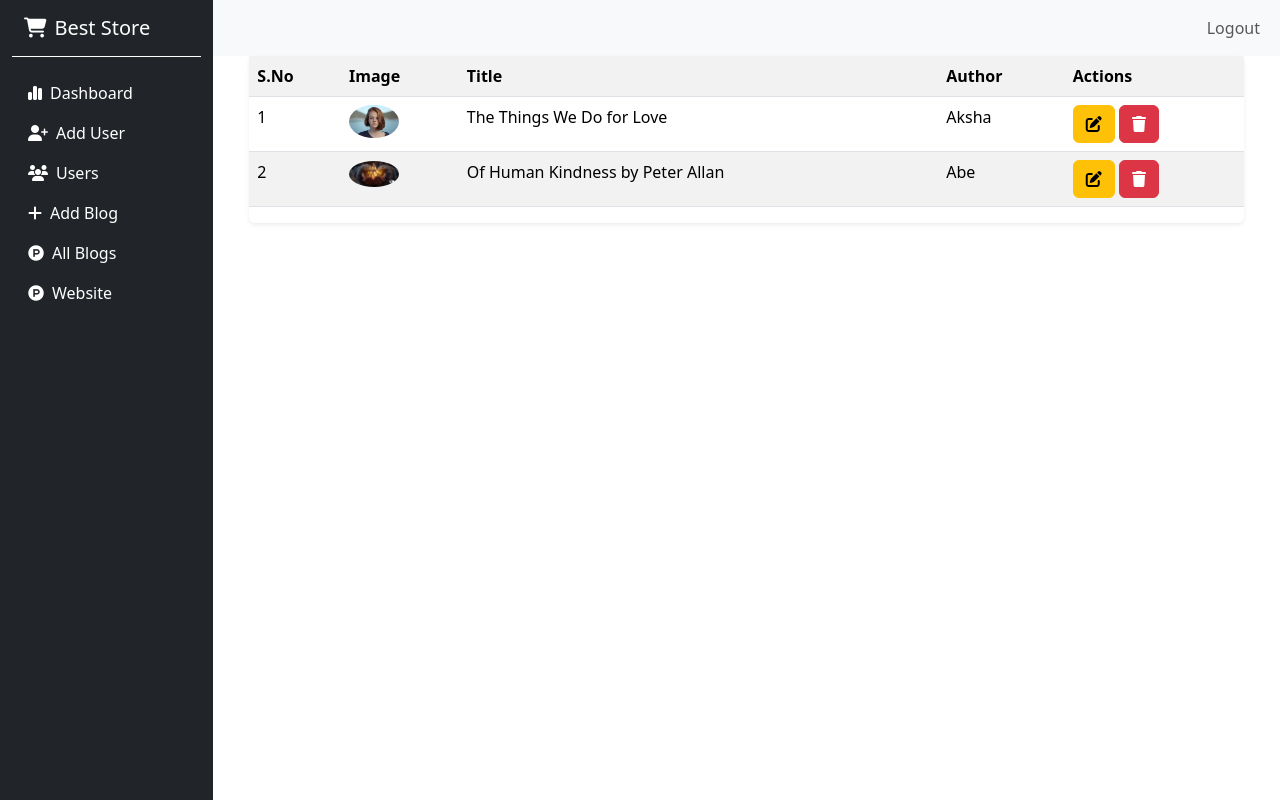
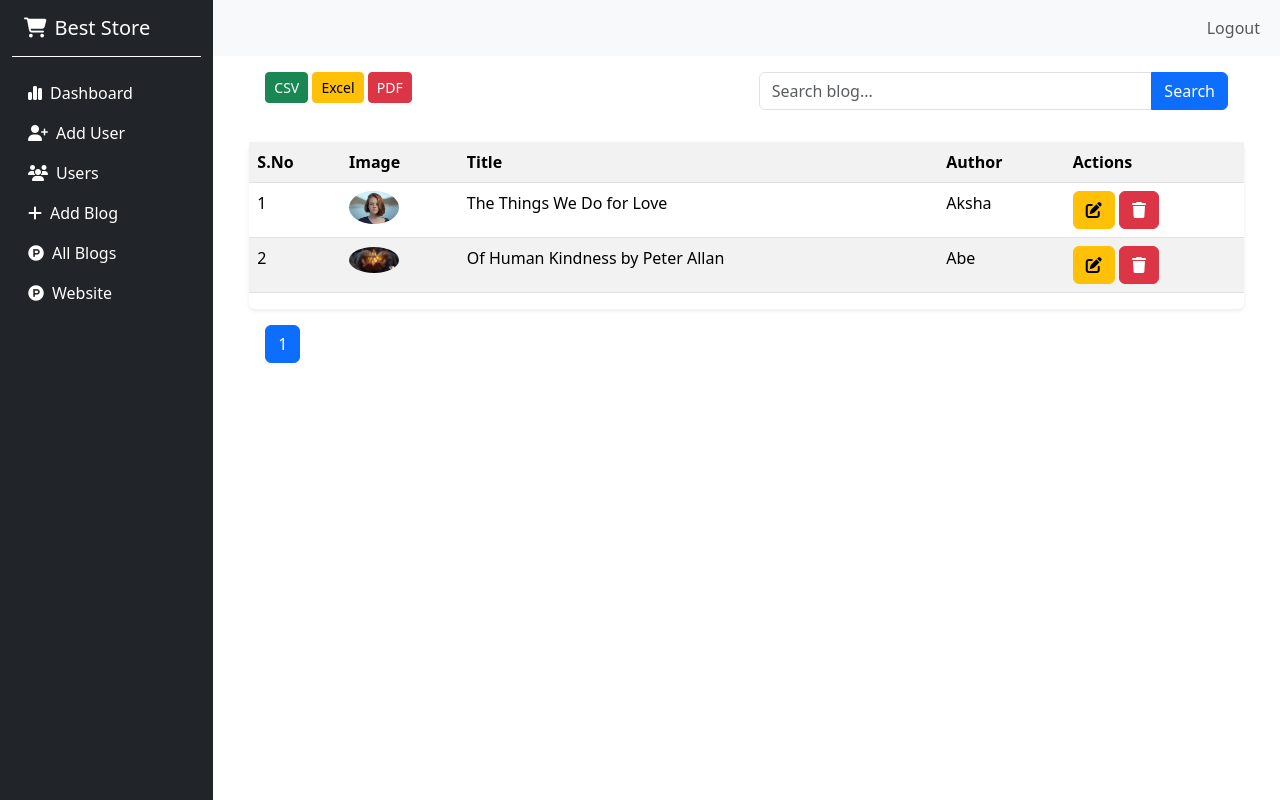
Before and after one commit to Akshaya122019/Blog_Application, a Django app: page /blog_list in a window 1280 px wide. Run offline with Django 5.2, Linux system fonts and the light colour scheme; a user stored in the database is signed in; data comes from the database, SQL or seed files in the repository; some libraries are stand-ins or nearby versions.

Commit message:
datatables

```diff
--- a/PersonalBlog/blogapp/templates/blog_list.html
+++ b/PersonalBlog/blogapp/templates/blog_list.html
@@ -2,6 +2,24 @@
 {% load static %}
 {% block content %}
 <div class="container">
+    <div class="row p-3">
+        <div class="col-md-6">
+            <div class="mb-3">
+                <a href="{% url 'export_csv' %}" class="btn btn-success btn-sm">CSV</a>
+                <a href="{% url 'export_excel' %}" class="btn btn-warning btn-sm">Excel</a>
+                <a href="{% url 'export_pdf' %}" class="btn btn-danger btn-sm">PDF</a>
+            </div>
+        </div>
+        <div class="col-md-6">
+            <form method="GET" class="mb-3">
+                <div class="input-group">
+                    <input type="text" name="q" class="form-control" placeholder="Search blog..."
+                        value="{{ search_query }}">
+                    <button class="btn btn-primary">Search</button>
+                </div>
+            </form>
+        </div>
+    </div>
     <div class="card border-0 shadow-sm">
         <table class="table table-striped">
             <tr>
@@ -22,12 +40,45 @@
                 <td>{{blog.title}}</td>
                 <td>{{blog.author}}</td>
                 <td>
-                    <a href="{% url 'blog_edit' blog.id %}" class="btn btn-warning"><i class="fa-solid fa-pen-to-square"></i></a>
-                    <a href="{% url 'blog_delete' blog.id %}" class="text-white btn btn-danger" onclick="return confirm('Are you sure you want to delete this product?');"><i class="fa-solid fa-trash"></i></a>
+                    <a href="{% url 'blog_edit' blog.id %}" class="btn btn-warning"><i
+                            class="fa-solid fa-pen-to-square"></i></a>
+                    <a href="{% url 'blog_delete' blog.id %}" class="text-white btn btn-danger"
+                        onclick="return confirm('Are you sure you want to delete this product?');"><i
+                            class="fa-solid fa-trash"></i></a>
                 </td>
             </tr>
             {% endfor %}
         </table>
     </div>
+
+    <nav class="p-3">
+        <ul class="pagination text-center">
+
+            {% if page_obj.has_previous %}
+            <li class="page-item">
+                <a class="page-link" href="?q={{ search_query }}&page={{ page_obj.previous_page_number }}">
+                    Previous
+                </a>
+            </li>
+            {% endif %}
+
+            {% for num in page_obj.paginator.page_range %}
+            <li class="page-item {% if page_obj.number == num %}active{% endif %}">
+                <a class="page-link" href="?q={{ search_query }}&page={{ num }}">
+                    {{ num }}
+                </a>
+            </li>
+            {% endfor %}
+
+            {% if page_obj.has_next %}
+            <li class="page-item">
+                <a class="page-link" href="?q={{ search_query }}&page={{ page_obj.next_page_number }}">
+                    Next
+                </a>
+            </li>
+            {% endif %}
+
+        </ul>
+    </nav>
 </div>
 {% endblock %}
--- a/PersonalBlog/blogapp/templates/dashboard.html
+++ b/PersonalBlog/blogapp/templates/dashboard.html
@@ -5,7 +5,7 @@
 <head>
     <meta charset="UTF-8">
     <meta name="viewport" content="width=device-width, initial-scale=1.0">
-    <title>Billing</title>
+    <title>Personal Blog</title>
 
     <!-- Bootstrap -->
     <link rel="stylesheet" href="https://cdnjs.cloudflare.com/ajax/libs/bootstrap/5.3.3/css/bootstrap.min.css"
--- a/PersonalBlog/blogapp/urls.py
+++ b/PersonalBlog/blogapp/urls.py
@@ -2,7 +2,7 @@ from django.urls import path
 from . import views
 
 urlpatterns = [
-    path('',views.Dashboard,name='dashboard'),
+    path('login/admin',views.Dashboard,name='dashboard'),
 
     path('login/',views.LoginView,name='login'),
     path('logout',views.LogoutUser, name='logout'),
@@ -14,10 +14,14 @@ urlpatterns = [
 
     path('add_blog',views.Add_Blog, name='add_blog'),
     path('blog_list',views.Blog_list, name='blog_list'),
-    path('blogs',views.Blogs, name='blogs'),
+    path('',views.Blogs, name='blogs'),
     path('blog/<slug:slug>',views.blog_detail, name='blog_detail'),
     path('blog_edit/<int:sid>',views.Blog_Edit, name='blog_edit'),
     path('blog_delete/<int:sid>',views.Blog_Delete, name='blog_delete'),
 
+    path("export/csv/", views.export_csv, name="export_csv"),
+    path("export/excel/", views.export_excel, name="export_excel"),
+    path("export/pdf/", views.export_pdf, name="export_pdf"),
+
 
 ]
--- a/PersonalBlog/blogapp/views.py
+++ b/PersonalBlog/blogapp/views.py
@@ -1,10 +1,16 @@
 from django.shortcuts import render,redirect,get_object_or_404
 from django.contrib.auth import login, authenticate, logout
 from django.contrib import messages
-from django.http import HttpResponseForbidden
+from django.http import HttpResponseForbidden,HttpResponse
 from django.contrib.auth.models import User, Group
 from django.contrib.auth.decorators import login_required
 from .forms import *
+from .models import*
+from django.db.models import Q
+from django.core.paginator import Paginator
+import csv
+from openpyxl import Workbook
+from reportlab.pdfgen import canvas
 
 # Create your views here.
 @login_required
@@ -124,8 +130,21 @@ def Add_Blog(request):
 
 @login_required
 def Blog_list(request):
+    search_query = request.GET.get("q", "")
     blogs = Blog.objects.all().order_by('-created_at')
-    return render(request, 'blog_list.html', {'blogs':blogs})
+    if search_query:
+        blogs = blogs.filter(
+            Q(title__icontains=search_query) |
+            Q(content__icontains=search_query) |
+            Q(author__icontains=search_query)
+        )
+    paginator = Paginator(blogs, 10)
+    page_number = request.GET.get("page")
+    page_obj = paginator.get_page(page_number)
+    return render(request, 'blog_list.html', {
+        'page_obj':page_obj,
+        'search_query':search_query,
+        'blogs':blogs})
 
 @login_required
 def Blogs(request):
@@ -161,3 +180,47 @@ def Blog_Delete(request, sid):
     blog.delete()
     messages.success(request, 'Product Deleted Successfully')
     return redirect('blog_list')
+
+@login_required
+def export_csv(requset):
+    response = HttpResponse(content_type="text/csv")
+    response["Content-Disposition"] = 'attachment; filename="blogs.csv"'
+
+    writer = csv.writer(response)
+    writer.writerow(['ID','Title','Author','Description'])
+
+    for blog in Blog.objects.all():
+        writer.writerow([blog.id, blog.title, blog.author, blog.description])
+    return response
+
+def export_excel(request):
+    wb = Workbook()
+    ws = wb.active
+    ws.title = "Blogs"
+
+    ws.append(["ID", "Author", "Title", "Description"])
+
+    for blog in Blog.objects.all():
+        ws.append([blog.id, blog.title, blog.author, blog.description])
+
+    response = HttpResponse(
+        content_type = "application/vnd.openxmlformats-officedocument.spreadsheetml.sheet"
+    )
+    response["Content-Disposition"] = "attachment; filename=blogs.xlsx"
+
+    wb.save(response)
+    return response
+
+def export_pdf(request):
+    response = HttpResponse(content_type="application/pdf")
+    response["Content-Disposition"] = "attachment; filename=blogs.pdf"
+
+    p = canvas.Canvas(response)
+    y = 800
+
+    for blog in Blog.objects.all():
+        p.drawString(100, y, f"{blog.id} - {blog.title} - {blog.author}")
+        y -= 20
+
+    p.save()
+    return response
```
